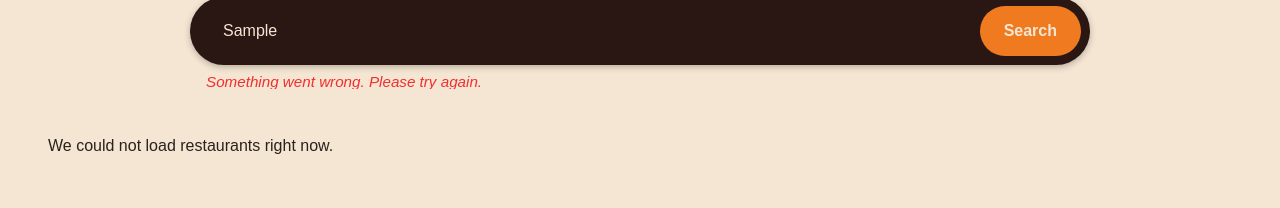
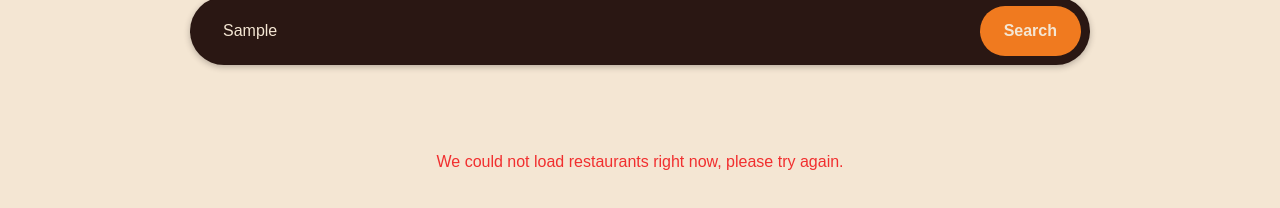
Before and after one commit to Teosork/theo_just_eats, a website with bundled scripts: page public/index.html in a window 1280 px wide. Both pictures are taken after typing "Sample" into the empty fields and a click on the button "Search". Shown: the part 222-430 px from the top of the page. Built offline with nearby package versions, Linux system fonts and the light colour scheme; files whose address does not match are found by name.

Commit message:
fix: remove the one error message and improving the style for better user feedback

```diff
--- a/public/app.js
+++ b/public/app.js
@@ -50,7 +50,7 @@ function renderResults() {
     }
 
     if (state.status === "request-error") {
-        results.innerHTML = "<p>We could not load restaurants right now.</p>";
+        results.innerHTML = "<p class=failed-loader>We could not load restaurants right now, please try again.</p>";
         return;
     }
 
@@ -109,6 +109,7 @@ const input = document.getElementById("postcode-input");
 const errorMessage = document.getElementById("error-message");
 const results = document.getElementById("restaurants-container");
 const searchButton = form.querySelector('button[type="submit"]');
+
 
 input.addEventListener('input', () => {
     if (state.status === "validation-error" || state.status === "request-error") {
@@ -177,7 +178,7 @@ form.addEventListener('submit', async (event) => {
     } catch (error) {
         setState({
             status: "request-error",
-            errorMessage: "Something went wrong. Please try again.",
+            errorMessage: "",
             restaurants: []
         });
 
--- a/public/style.css
+++ b/public/style.css
@@ -182,6 +182,14 @@ main {
     overflow: hidden;
 }
 
+.failed-loader {
+    color: var(--color-error);
+    font-size: var(--font-md);
+    padding: var(--space-2);
+    text-align: center;
+    margin: 0 auto;
+}
+
 #restaurants-container {
     width: min(1400px, calc(100% - 4rem));
     display: grid;
```
